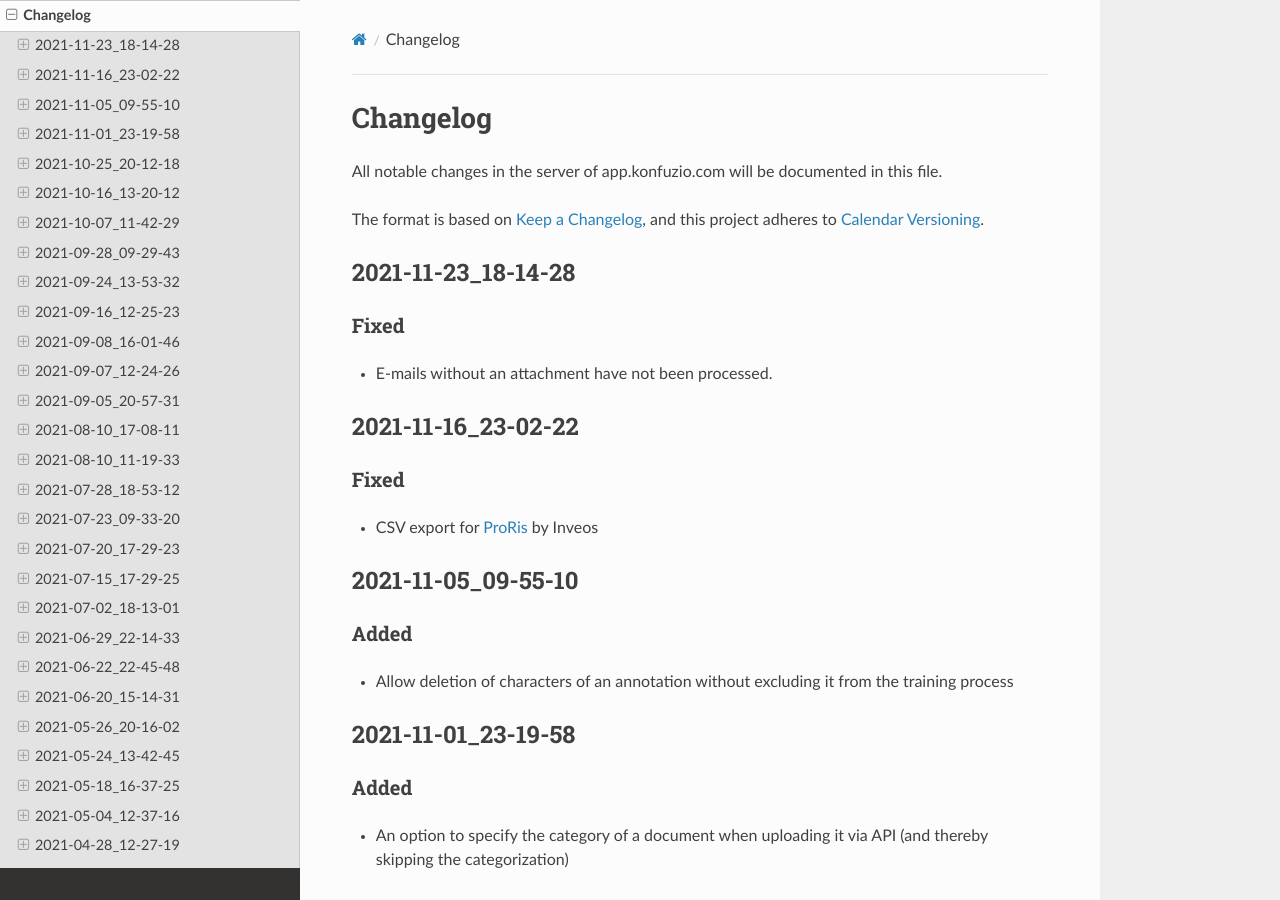
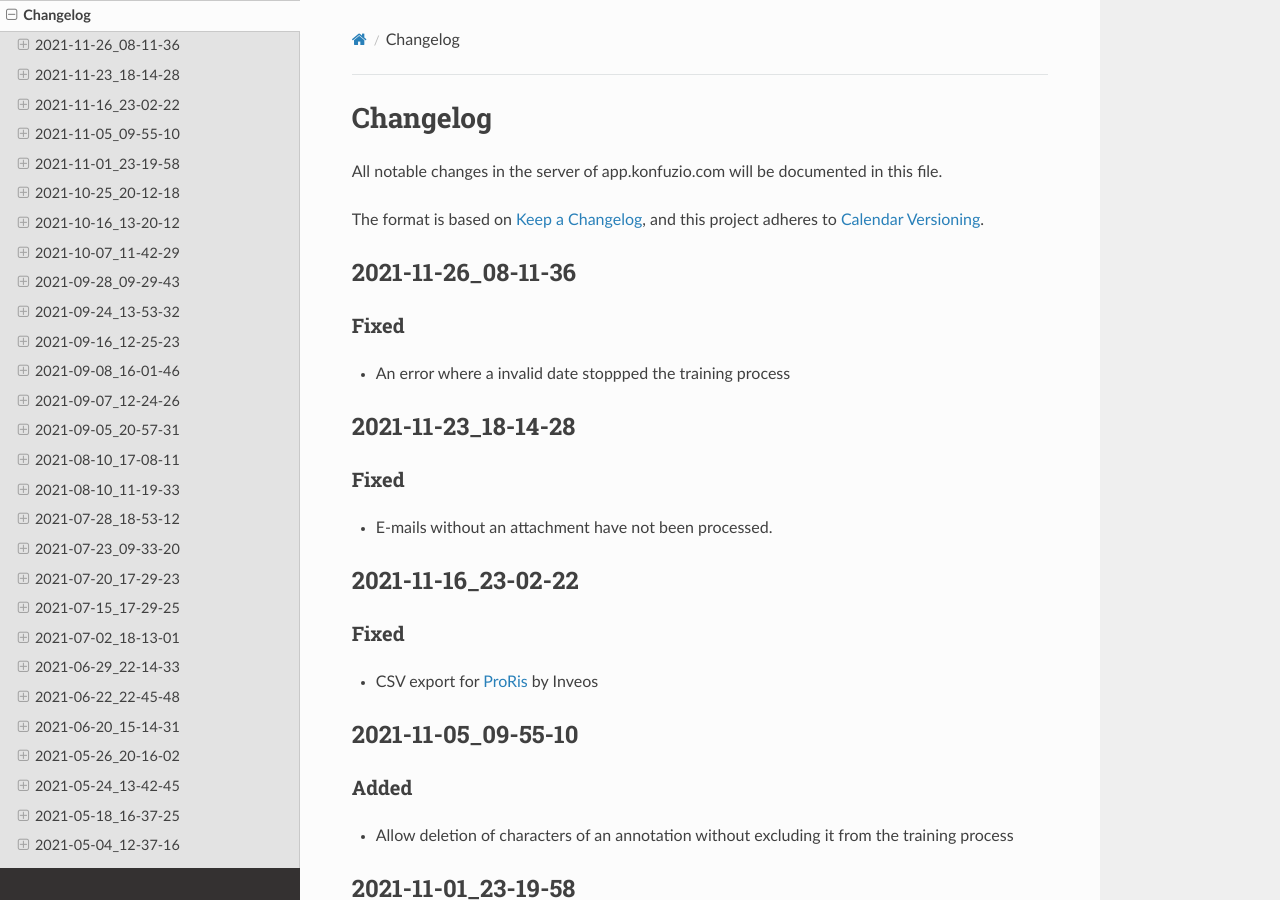
Before and after one commit to konfuzio-ai/konfuzio-sdk, a Sphinx documentation site: the page built from docs/web/changelog_app.md, in a window 1280 px wide and 900 px high. Built offline with Sphinx 7.4.7 and the Read the Docs theme 2.0.0, drawn with Linux system fonts in a browser that asks for light colours.

Commit message:
Update changelog_app.md

```diff
--- a/docs/web/changelog_app.md
+++ b/docs/web/changelog_app.md
@@ -7,6 +7,11 @@ All notable changes in the server of app.konfuzio.com will be documented in this
 
 The format is based on [Keep a Changelog](https://keepachangelog.com/en/1.0.0/),
 and this project adheres to [Calendar Versioning](https://calver.org/overview.html).
+
+## 2021-11-26_08-11-36
+
+### Fixed
+- An error where a invalid date stoppped the training process
 
 ## 2021-11-23_18-14-28
 
```
